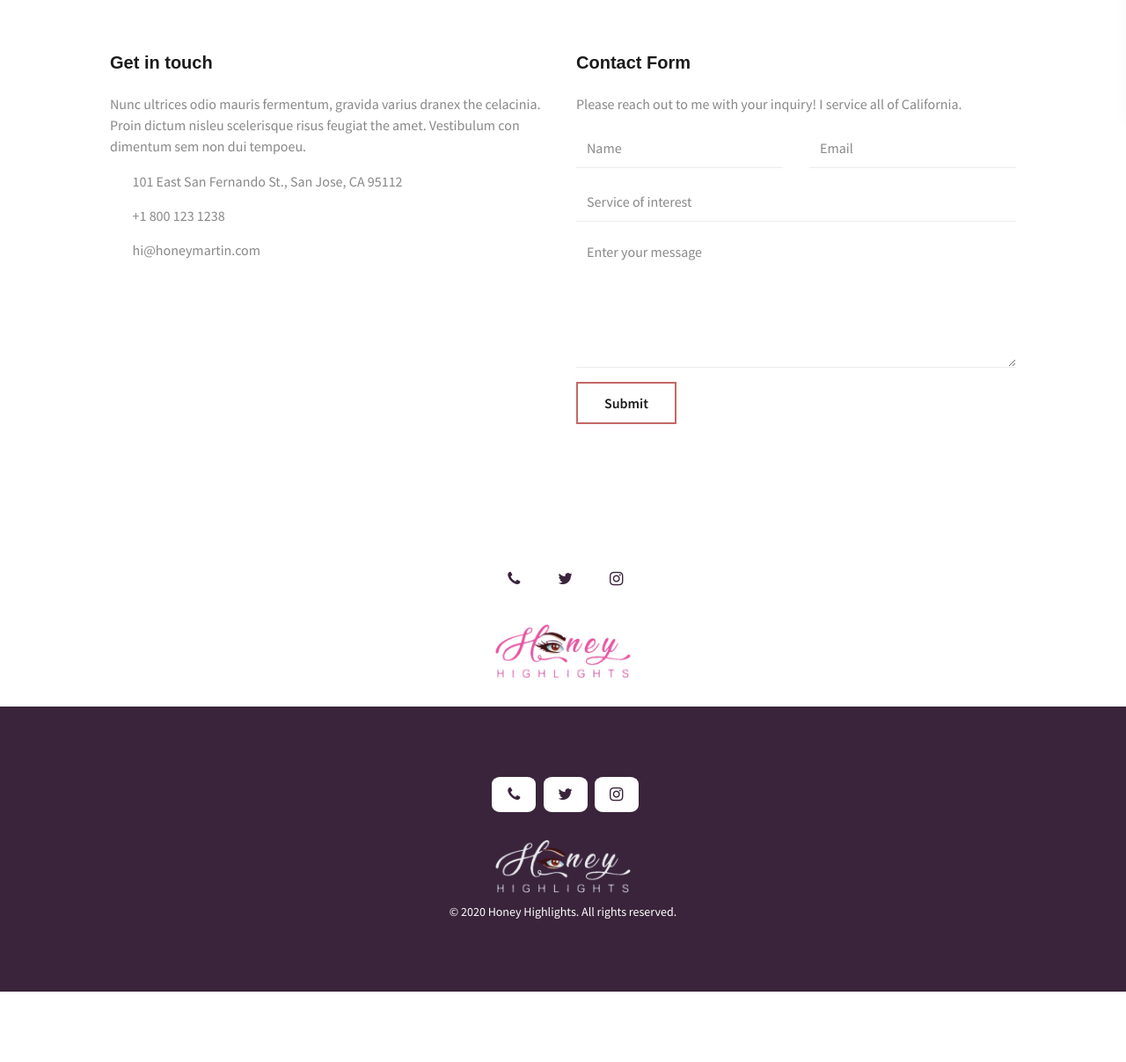
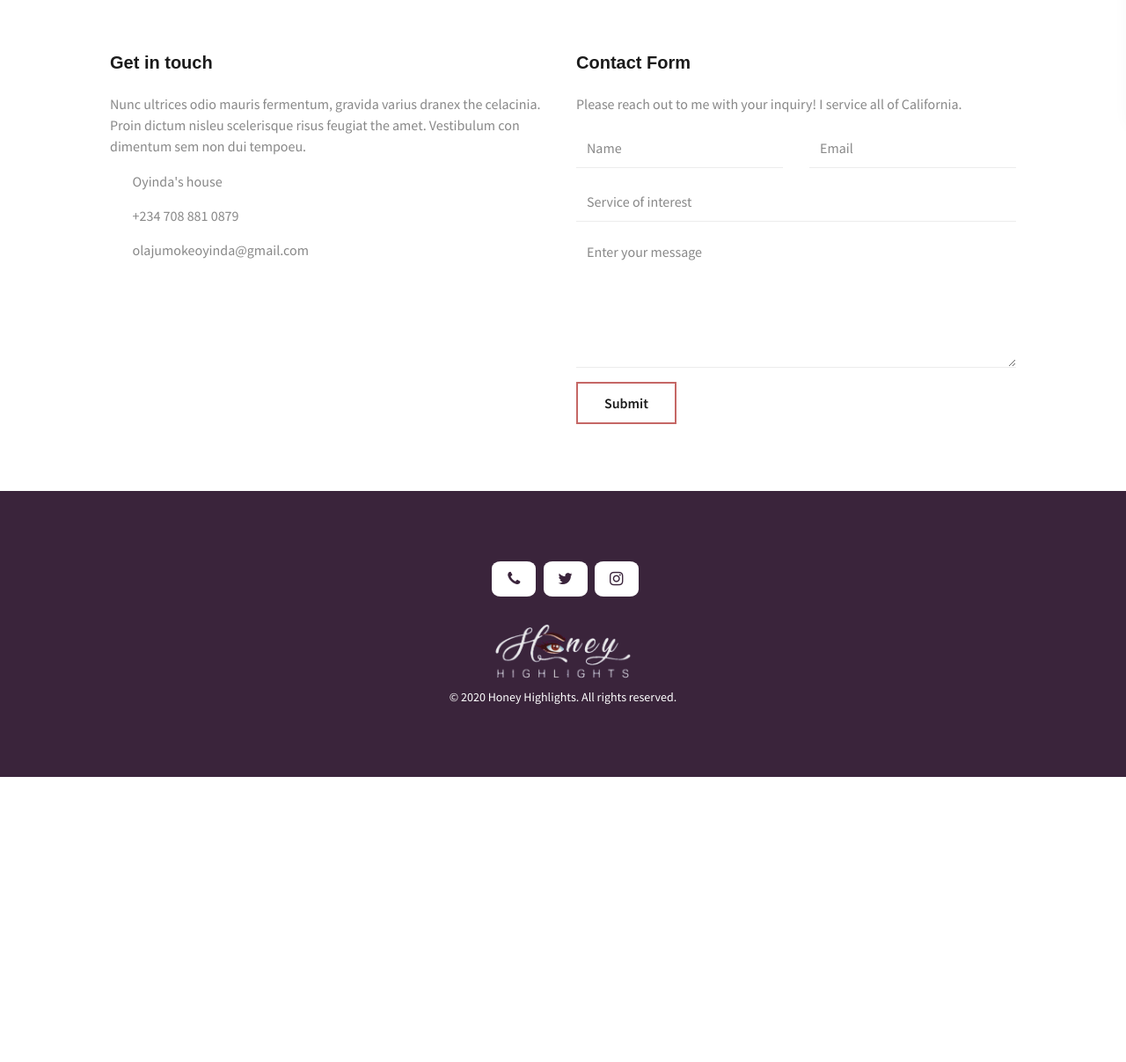
Before and after one commit to IamSolaSholzy01/HoneyHighlights, a PHP site: page /contact.html in a window 1280 px wide. Shown: the part 633-1840 px from the top of the page at 88% size. After the commit the page ends 1516 px from the top, so only its background shows below. Run offline with PHP 8.4, Linux system fonts and the light colour scheme; some libraries are stand-ins or nearby versions; some web fonts are replaced.

Commit message:
changes to contact and upload of catalog

```diff
--- a/contact.html
+++ b/contact.html
@@ -66,9 +66,9 @@
                         <h3>Get in touch</h3>
                         <p>Nunc ultrices odio mauris fermentum, gravida varius dranex the celacinia. Proin dictum nisleu scelerisque risus feugiat the amet. Vestibulum con dimentum sem non dui tempoeu.</p>
                         <ul>
-                            <li><i class="ti-location-pin"></i> 101 East San Fernando St., San Jose, CA 95112</li>
-                            <li><i class="ti-mobile"></i> +1 800 123 1238</li>
-                            <li><i class="ti-email"></i> hi@honeymartin.com</li>
+                            <li><i class="ti-location-pin"></i>Oyinda's house</li>
+                            <li><i class="ti-mobile"></i>+234 708 881 0879</li>
+                            <li><i class="ti-email"></i><a href="mailto:olajumokeoyinda@gmail.com" style="text-decoration: none;">olajumokeoyinda@gmail.com</a></li>
                         </ul>
                     </div>
                 </div>
@@ -104,34 +104,6 @@
         </div>
     </section>
     <!-- Footer -->
-    <footer class="honey-footer-section text-center">
-        <div class="container">
-            <!-- Social Link -->
-            <div class="row">
-                <div class="col-md-12 text-center mb-20">
-                    <div class="text-center">
-                        <ul class="honey-social-link">
-                            <li><a href="https://wa.me/2347088810879"><i class="fa fa-phone"></i></a></li>
-                            <li><a href="https://twitter.com/Hoyindamola__"><i class="fa fa-twitter"></i></a></li>
-                            <li><a href="https://instagram.com/honeyhighlights_"><i class="fa fa-instagram"></i></a></li>
-                        </ul>
-                    </div>
-                </div>
-            </div>
-            <!-- Logo -->
-            <div class="row">
-                <div class="col-md-12 text-center">
-                    <div class="brand"><img src="img/logo-dark.png" alt="honey"></div>
-                </div>
-            </div>
-            <!-- Copyright -->
-            <div class="row">
-                <div class="col-md-12">
-                    <p class="copright">© 2020 Honey Highlights. All rights reserved.</p>
-                </div>
-            </div>
-        </div>
-    <!-- Footer -->
     <div include-html="footer.html"></div>
     <!-- JS -->
     <script src="js/vendor/jquery-1.12.4.min.js"></script>
--- a/css/style.css
+++ b/css/style.css
@@ -1459,6 +1459,13 @@ span.user {
     align-items: center;
     margin-bottom: 15px;
 }
+.honey-contact-info ul li a {
+    color: #888;
+    align-items: center;
+    line-height: 1.5em;
+    display: flex;
+    font-size: 16px;
+}
 
 .honey-contact-info ul li i {
     margin-right: 10px;
--- a/index.html
+++ b/index.html
@@ -13,7 +13,7 @@
     <link rel="shortcut icon" type="image/x-icon" href="img/favicon.png">
     <link href="//maxcdn.bootstrapcdn.com/font-awesome/4.1.0/css/font-awesome.min.css" rel="stylesheet">
     <link href="//maxcdn.bootstrapcdn.com/font-awesome/4.1.0/css/font-awesome.min.css" rel="stylesheet">
-    <!--<link href="https://cdnjs.cloudflare.com/ajax/libs/font-awesome/4.7.0/css/font-awesome.min.css" rel="stylesheet">-->
+    <link href="https://cdnjs.cloudflare.com/ajax/libs/font-awesome/4.7.0/css/font-awesome.min.css" rel="stylesheet">
     <link href="css/themify-icons.css" rel="stylesheet">
     <link href="css/bootstrap.min.css" rel="stylesheet">
     <link href="css/owl-carousel.css" rel="stylesheet">
```
Also changed, not shown: catalogue.html (+22 -6 lines).
